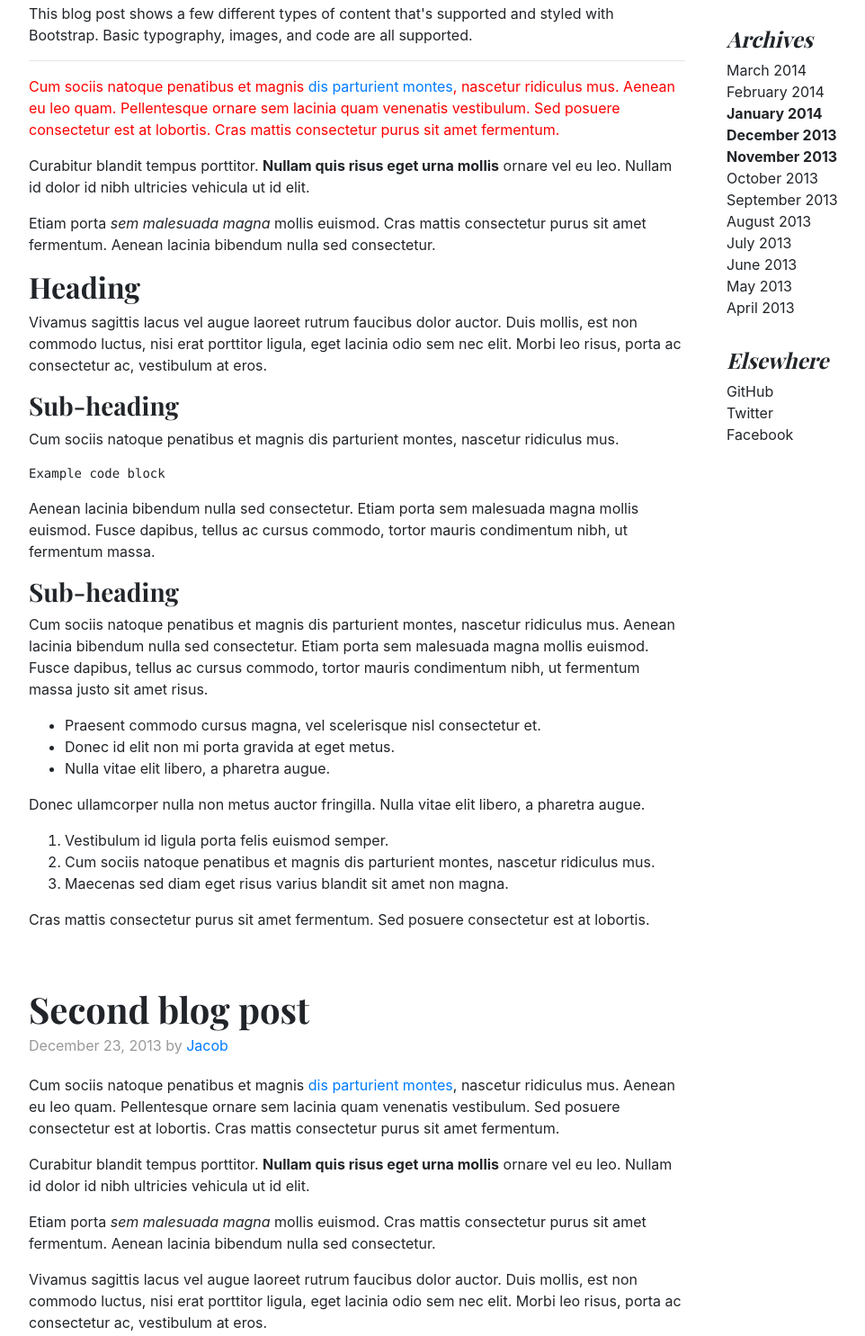
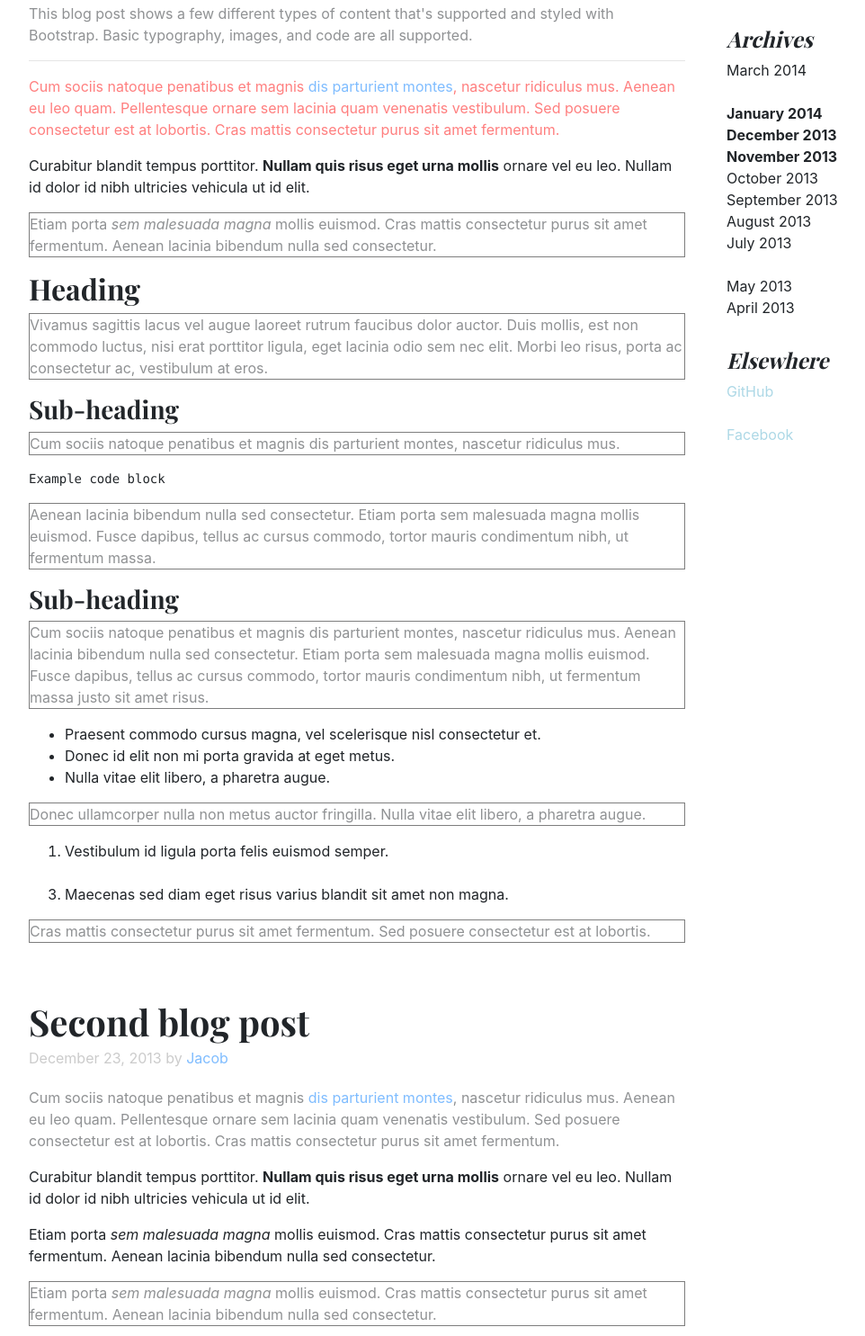
Before and after one commit to irvelervel/fs0723-U1-W1-D3, a plain HTML site: page blog/blog.html in a window 1280 px wide. Shown: the part 966-2451 px from the top of the page at 90% size, without its empty margins (53-1015 px from the left). Drawn offline with nearby package versions, Linux system fonts and the light colour scheme.

Commit message:
Finishes today lecture!

```diff
--- a/blog/blog.html
+++ b/blog/blog.html
@@ -26,6 +26,32 @@
 
       .month {
         font-weight: bold;
+      }
+
+      #second-list li {
+        /* vado a prendere TUTTI gli <li> dentro l'elemento con id "second-list" */
+        color: lightblue;
+      }
+
+      .blog-post > p {
+        /* vado a prendere SOLAMENTE i <p> annidato al PRIMO LIVELLO dentro l'elemento con classe "blog-post" */
+        opacity: 0.5;
+      }
+
+      blockquote + p {
+        /* solamente un tag <p> immediatamente successivo a un <blockquote> */
+        border: 1px solid black;
+      }
+
+      blockquote ~ p {
+        /* TUTTI i tag <p> successivi a un <blockquote> */
+        border: 1px solid black;
+      }
+
+      ol > li:nth-of-type(10),
+      ol > li:nth-of-type(2) {
+        /* selettore per ogni decimo e secondo elemento di una ol */
+        visibility: hidden;
       }
     </style>
   </head>
@@ -254,6 +280,13 @@
                 eu leo. Nullam id dolor id nibh ultricies vehicula ut id elit.
               </p>
             </blockquote>
+            <div>
+              <p>
+                Etiam porta <em>sem malesuada magna</em> mollis euismod. Cras
+                mattis consectetur purus sit amet fermentum. Aenean lacinia
+                bibendum nulla sed consectetur.
+              </p>
+            </div>
             <p>
               Etiam porta <em>sem malesuada magna</em> mollis euismod. Cras
               mattis consectetur purus sit amet fermentum. Aenean lacinia
@@ -335,7 +368,7 @@
 
           <div class="p-3">
             <h4 class="font-italic">Elsewhere</h4>
-            <ol class="list-unstyled">
+            <ol class="list-unstyled" id="second-list">
               <li>GitHub</li>
               <li>Twitter</li>
               <li>Facebook</li>
```
